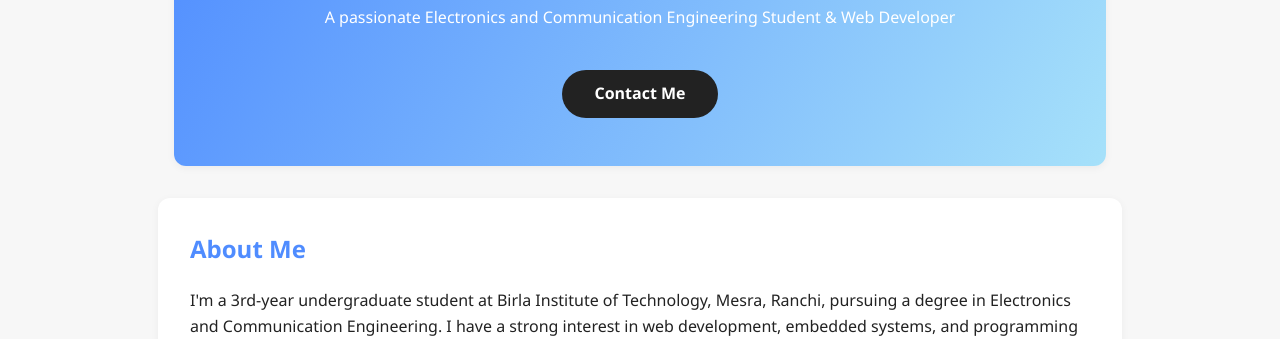
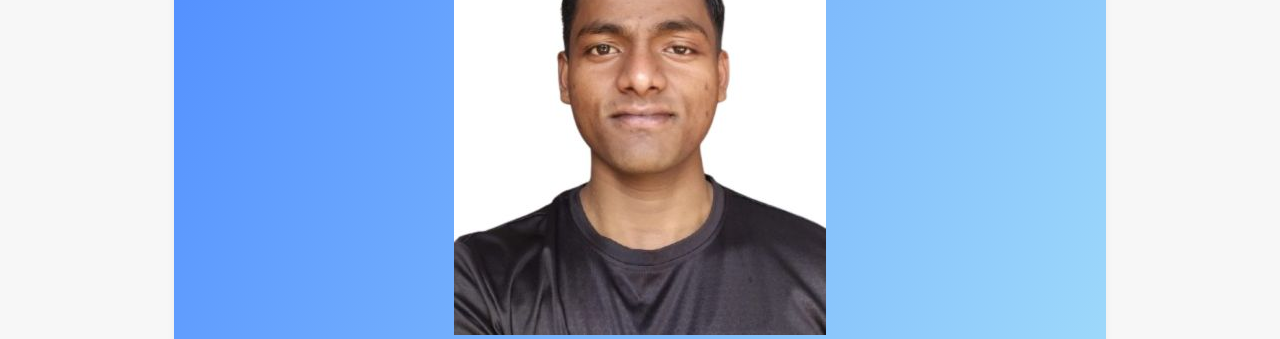
Before and after one commit to TAPASSINGH0075/nodemfy, a plain HTML site: page index.html in a window 1280 px wide. Shown: the part 247-586 px from the top of the page. Drawn offline with Linux system fonts and the light colour scheme.

Commit message:
Update index.html

```diff
--- a/index.html
+++ b/index.html
@@ -19,6 +19,7 @@
   </header>
 
   <section id="hero">
+    <img src="mypic.jpg" alt="Tapas Singh" class="profile-img" />
     <h2>Hello, I'm <span>Tapas Singh</span></h2>
     <p>A passionate Electronics and Communication Engineering Student & Web Developer</p>
     <a href="#contact" class="btn">Contact Me</a>
```
